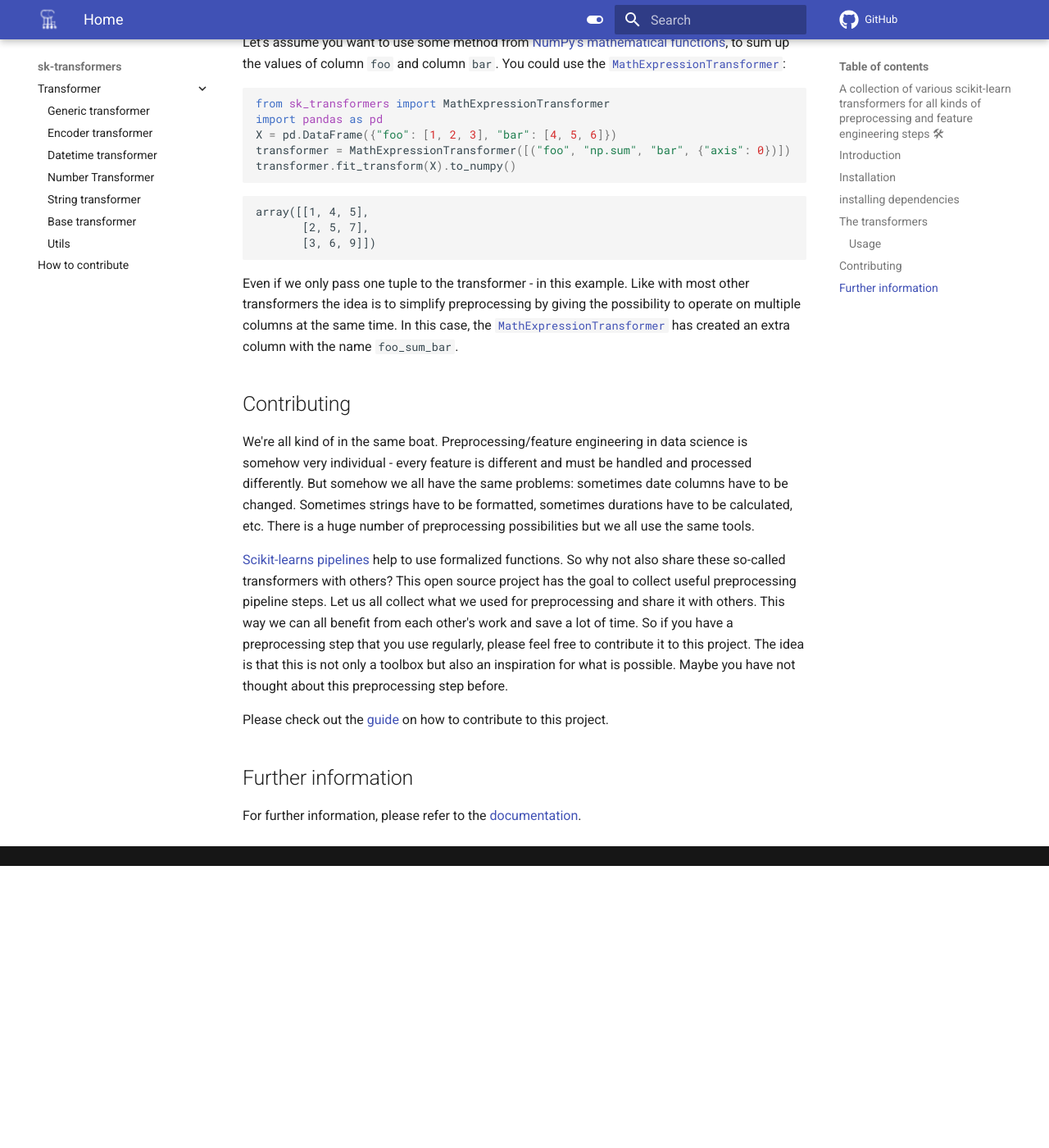
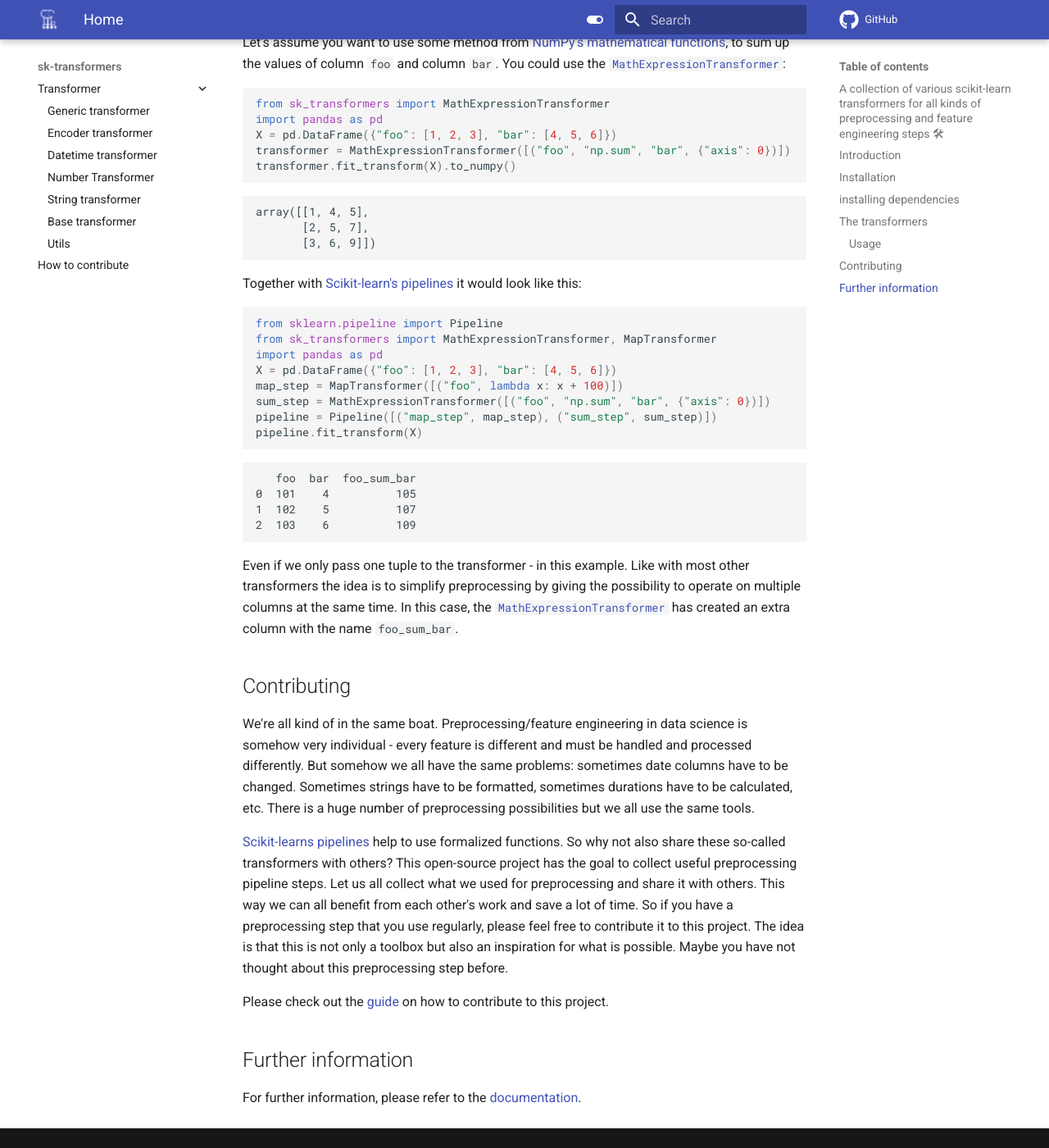
Before and after one commit to chrislemke/sk-transformers, an MkDocs documentation site: the page built from docs/README.md, in a window 1280 px wide and 1400 px high, scrolled down 1793 px. Shown: the whole window at 82% size. Built offline with MkDocs 1.6.1 and Material for MkDocs 9.7.7, drawn with Linux system fonts in a browser that asks for light colours; comment, search, counter and statistics services are not loaded; before the commit the page ends 2849 px from its top, so only the background shows below that.

Commit message:
Improve readme

````diff
--- a/docs/README.md
+++ b/docs/README.md
@@ -56,12 +56,32 @@
        [2, 5, 7],
        [3, 6, 9]])
 ```
+
+Together with [Scikit-learn's pipelines](https://scikit-learn.org/stable/modules/compose.html#combining-estimators) it would look like this:
+```python
+from sklearn.pipeline import Pipeline
+from sk_transformers import MathExpressionTransformer, MapTransformer
+import pandas as pd
+X = pd.DataFrame({"foo": [1, 2, 3], "bar": [4, 5, 6]})
+map_step = MapTransformer([("foo", lambda x: x + 100)])
+sum_step = MathExpressionTransformer([("foo", "np.sum", "bar", {"axis": 0})])
+pipeline = Pipeline([("map_step", map_step), ("sum_step", sum_step)])
+pipeline.fit_transform(X)
+```
+
+```
+   foo  bar  foo_sum_bar
+0  101    4          105
+1  102    5          107
+2  103    6          109
+```
+
 Even if we only pass one tuple to the transformer - in this example. Like with most other transformers the idea is to simplify preprocessing by giving the possibility to operate on multiple columns at the same time. In this case, the [`MathExpressionTransformer`](https://chrislemke.github.io/sk-transformers/number_transformer-reference/#sk-transformers.transformer.number_transformer.MathExpressionTransformer) has created an extra column with the name `foo_sum_bar`.
 
 ## Contributing
 We're all kind of in the same boat. Preprocessing/feature engineering in data science is somehow very individual - every feature is different and must be handled and processed differently. But somehow we all have the same problems: sometimes date columns have to be changed. Sometimes strings have to be formatted, sometimes durations have to be calculated, etc. There is a huge number of preprocessing possibilities but we all use the same tools.
 
-[Scikit-learns pipelines](https://scikit-learn.org/stable/modules/generated/sklearn.pipeline.Pipeline.html) help to use formalized functions. So why not also share these so-called transformers with others? This open source project has the goal to collect useful preprocessing pipeline steps. Let us all collect what we used for preprocessing and share it with others. This way we can all benefit from each other's work and save a lot of time. So if you have a preprocessing step that you use regularly, please feel free to contribute it to this project. The idea is that this is not only a toolbox but also an inspiration for what is possible. Maybe you have not thought about this preprocessing step before.
+[Scikit-learns pipelines](https://scikit-learn.org/stable/modules/generated/sklearn.pipeline.Pipeline.html) help to use formalized functions. So why not also share these so-called transformers with others? This open-source project has the goal to collect useful preprocessing pipeline steps. Let us all collect what we used for preprocessing and share it with others. This way we can all benefit from each other's work and save a lot of time. So if you have a preprocessing step that you use regularly, please feel free to contribute it to this project. The idea is that this is not only a toolbox but also an inspiration for what is possible. Maybe you have not thought about this preprocessing step before.
 
 Please check out the [guide](https://chrislemke.github.io/sk-transformers/CONTRIBUTING/) on how to contribute to this project.
 
--- a/pyproject.toml
+++ b/pyproject.toml
@@ -1,6 +1,6 @@
 [tool.poetry]
-name = "sk_transformers"
-version = "0.5.2"
+name = "sk-transformers"
+version = "0.5.3"
 description = "A collection of various scikit-learn compatible transformers for all kinds of preprocessing and feature engineering"
 authors = ["Christopher Lemke <chris@syhbl.mozmail.com>"]
 license = "MIT"
@@ -14,7 +14,6 @@ classifiers = [
 keywords = [
     "feature engineering",
     "preprocessing",
-    "feature selection",
     "scikit-learn",
     "pipelines",
     "pandas",
````
Also changed, not shown: 3 other files.
